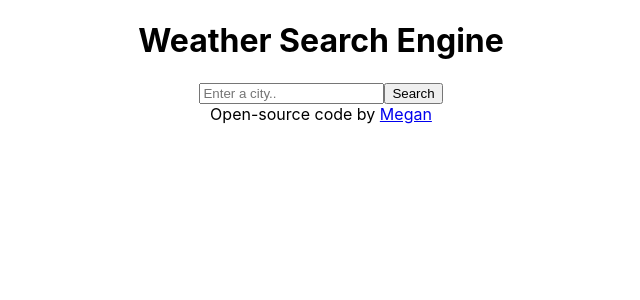
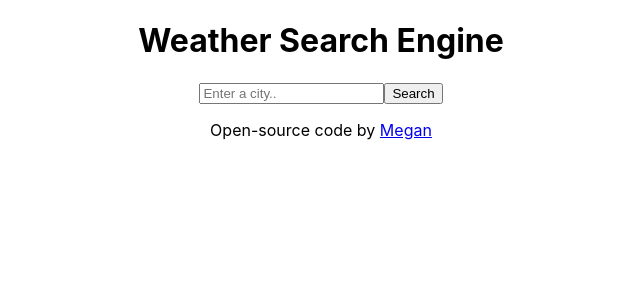
Before and after one commit to megj88/react-weather, a React (Create React App) app: page / in a window 1280 px wide. Shown: the top 300 px of the page, without its empty margins (319-959 px from the left). Built offline with nearby package versions, Linux system fonts and the light colour scheme.

Commit message:
add footer

```diff
--- a/src/App.js
+++ b/src/App.js
@@ -9,7 +9,7 @@ function App() {
        <SearchEngine />
       </header>
       <footer>
-        Open-source code by <a href="https://github.com/megj88/react-weather" target="_blank">Megan</a>
+        <p>Open-source code by <a href="https://github.com/megj88/react-weather" target="_blank">Megan</a></p>
       </footer>
     </div>
   );
```
